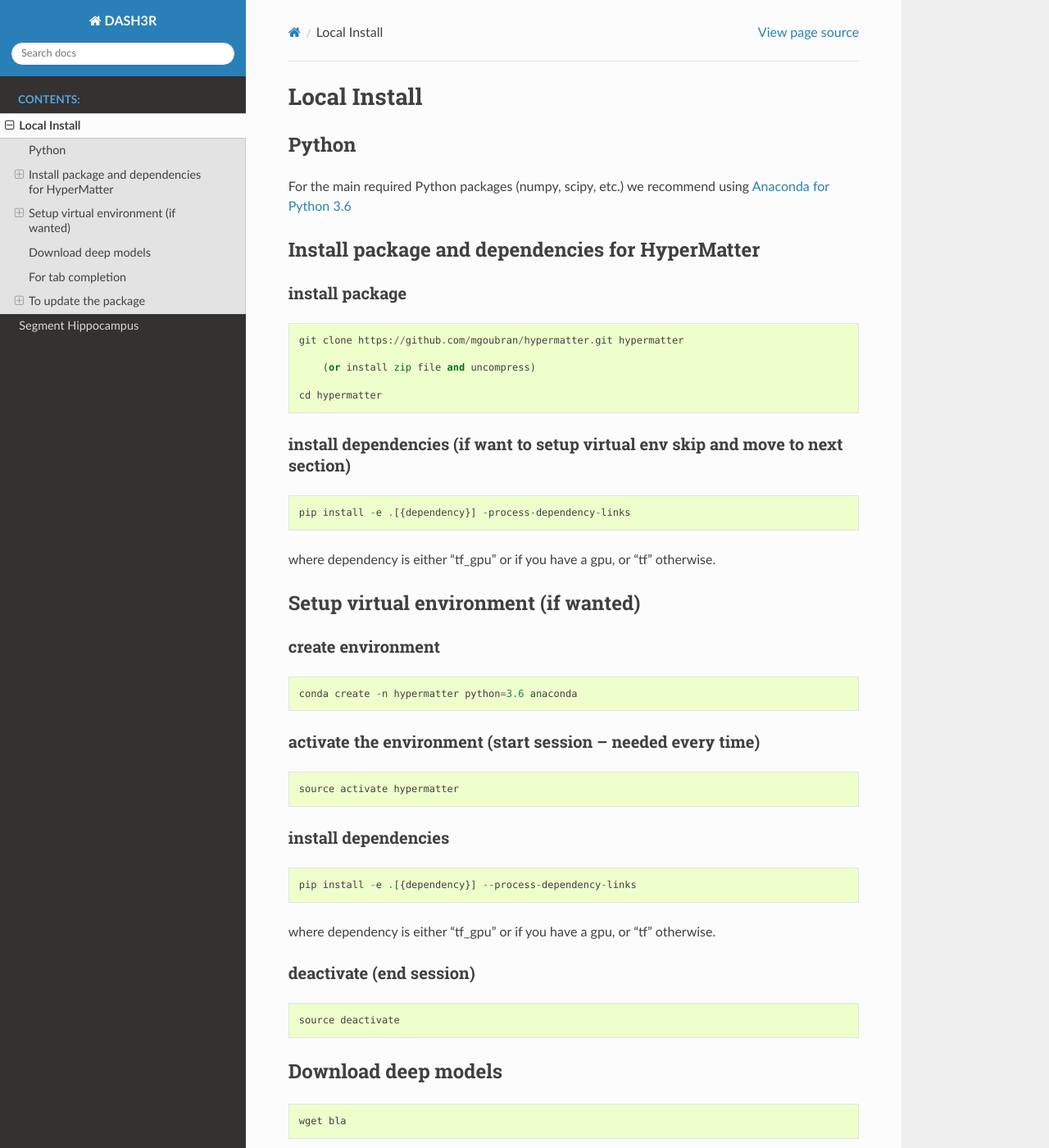
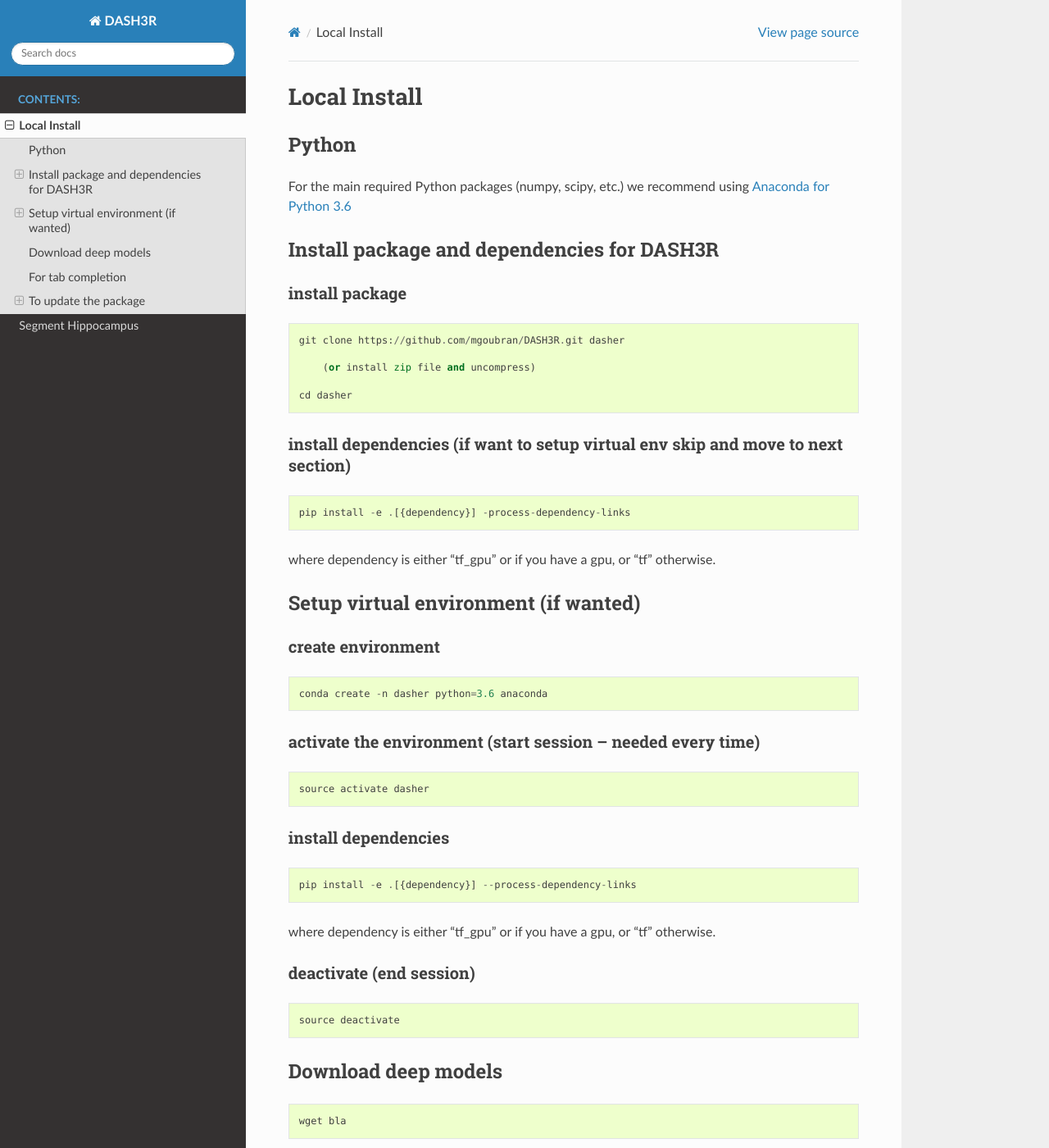
Before and after one commit to AICONSlab/HippMapp3r, a Sphinx documentation site: the page built from docs/install.md, in a window 1280 px wide and 1400 px high. Shown: the whole window at 82% size. Built offline with Sphinx 7.4.7 and the Read the Docs theme 2.0.0, drawn with Linux system fonts in a browser that asks for light colours; some of the changed text lies outside the part shown.

Commit message:
update docs

```diff
--- a/docs/conf.py
+++ b/docs/conf.py
@@ -20,8 +20,8 @@
 # -- Project information -----------------------------------------------------
 
 project = 'DASH3R'
-copyright = '2018, Maged Goubran, Edward Ntiri, Melissa Holmes, Hassan Akhavein, Dr. Sandra Black'
-author = 'Maged Goubran, Edward Ntiri, Melissa Holmes, Hassan Akhavein, Dr. Sandra Black'
+copyright = '2018, BrainLab'
+author = 'Maged Goubran, Edward Ntiri, Melissa Holmes, Hassan Akhavein, Sandra Black'
 
 # The short X.Y version
 version = ''
@@ -134,7 +134,7 @@
 #  author, documentclass [howto, manual, or own class]).
 latex_documents = [
     (master_doc, 'DASH3R.tex', 'DASH3R Documentation',
-     'Maged Goubran, Edward Ntiri, Melissa Holmes, Hassan Akhavein, Dr. Sandra Black', 'manual'),
+     'Maged Goubran, Edward Ntiri, Melissa Holmes, Hassan Akhavein, Sandra Black', 'manual'),
 ]
 
 
--- a/docs/install.md
+++ b/docs/install.md
@@ -4,14 +4,14 @@
 For the main required Python packages (numpy, scipy, etc.) we recommend using
 [Anaconda for Python 3.6](https://www.continuum.io/downloads)
 
-## Install package and dependencies for HyperMatter
+## Install package and dependencies for DASH3R
 
 ### install package
-    git clone https://github.com/mgoubran/hypermatter.git hypermatter
+    git clone https://github.com/mgoubran/DASH3R.git dasher
 
         (or install zip file and uncompress)
 
-    cd hypermatter
+    cd dasher
 
 ### install dependencies (if want to setup virtual env skip and move to next section)
     pip install -e .[{dependency}] -process-dependency-links
@@ -21,10 +21,10 @@
 ## Setup virtual environment (if wanted)
 
 ### create environment
-    conda create -n hypermatter python=3.6 anaconda
+    conda create -n dasher python=3.6 anaconda
 
 ### activate the environment (start session -- needed every time)
-    source activate hypermatter
+    source activate dasher
 
 ### install dependencies
     pip install -e .[{dependency}] --process-dependency-links
@@ -43,10 +43,10 @@
 
 ## To update the package
 
-    cd hypermatter
+    cd dasher
 
     git pull
 
 
 ### if you want to delete the environment!
-    conda env remove --name hypermatter
+    conda env remove --name dasher
```
Also changed, not shown: README.md (+5 -1 lines), docs/hipp_seg.md (+3 -3 lines), docs/index.rst (+6 -1 lines).
